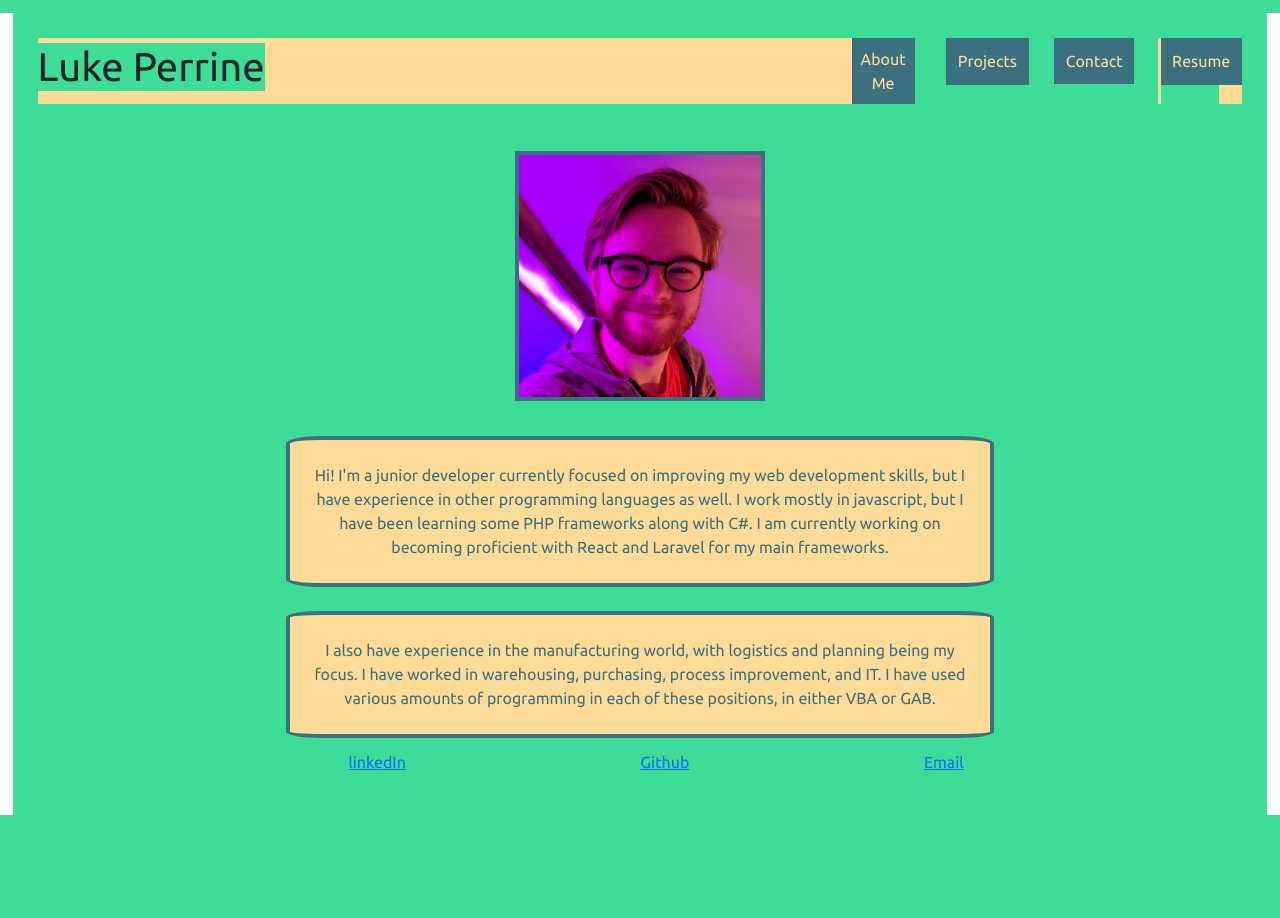
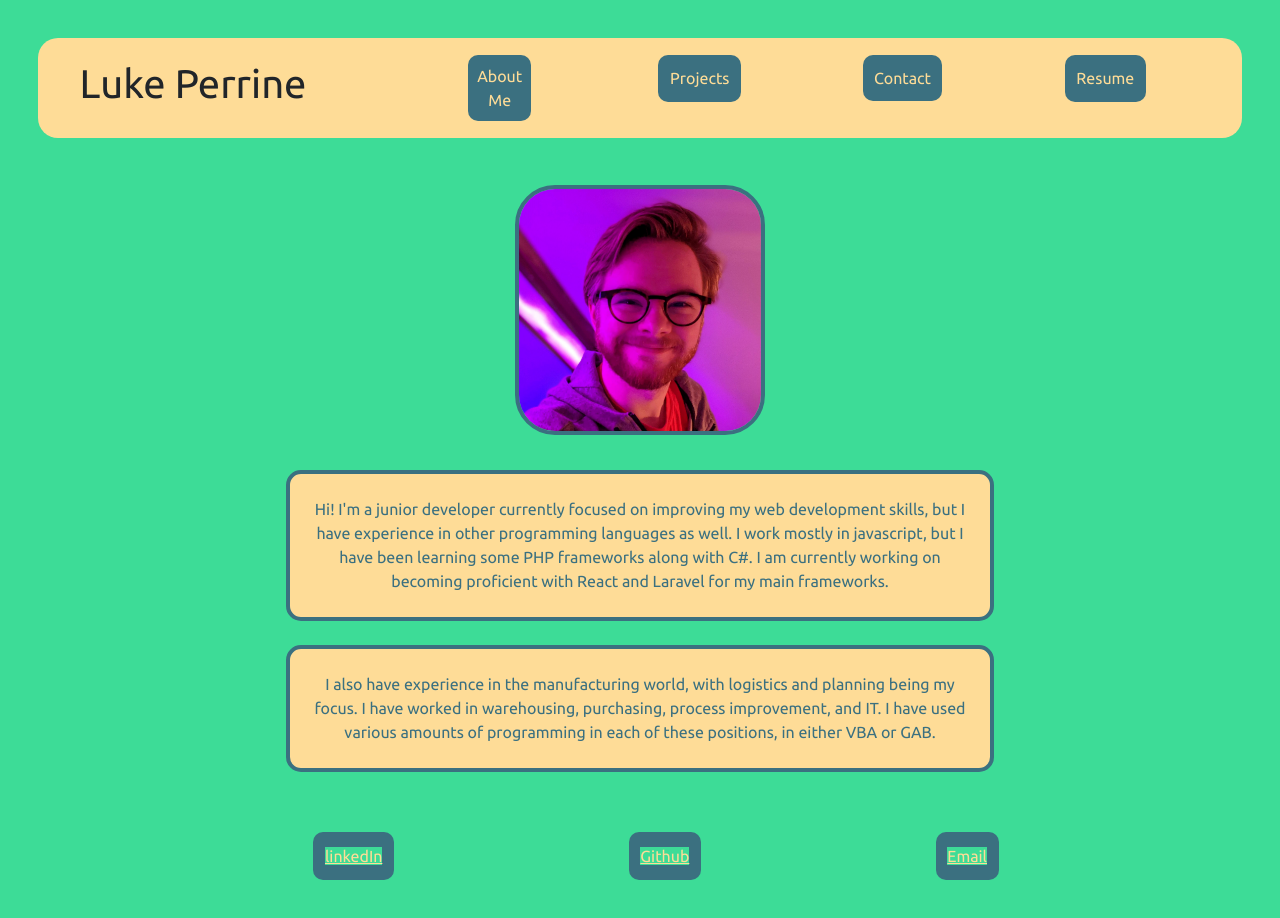
Before and after one commit to Old-Prego/react-portfolio, a React (Create React App) app: page / in a window 1280 px wide. Shown: the top 918 px of the page. Before the commit the page ends 828 px from the top, so only its background shows below. Built offline with nearby package versions, Linux system fonts and the light colour scheme.

Commit message:
Working on styling and trying to get it not ugly. Getting closer but the buttons in the top still need a bit of work!

```diff
--- a/src/App.css
+++ b/src/App.css
@@ -21,21 +21,6 @@
   }
 }
 
-.App-header {
-  background-color: #282c34;
-  min-height: 100vh;
-  display: flex;
-  flex-direction: column;
-  align-items: center;
-  justify-content: center;
-  font-size: calc(10px + 2vmin);
-  color: white;
-}
-
-.App-link {
-  color: #61dafb;
-}
-
 *{
   box-sizing: border-box;
   margin: 0;
@@ -48,13 +33,7 @@ body {
   text-align: center;
   text-decoration: none;
   background-color: var(--main);
+  margin: 0;
+  padding: 0;
+  overflow-x: hidden;
 }
-
-@keyframes App-logo-spin {
-  from {
-    transform: rotate(0deg);
-  }
-  to {
-    transform: rotate(360deg);
-  }
-}
--- a/src/components/allProjects.js
+++ b/src/components/allProjects.js
@@ -5,6 +5,13 @@ const AllProjects = [
         deployLink: 'https://old-prego.github.io/pet-adoption/',
         image: '#',
         description: 'This was a group project meant to help users find pets in their area based on various search criteria.',
+    },
+    {
+        title: 'Coding Quiz',
+        repoLink: 'https://github.com/Old-Prego/code-quiz',
+        deployLink: 'https://old-prego.github.io/code-quiz/',
+        image: '#',
+        description: 'This is a fun little quiz app for testing out your javascript knowledge',
     }
 ];
 
--- a/src/components/main.js
+++ b/src/components/main.js
@@ -2,6 +2,7 @@ import React, { useState } from 'react';
 import { Header } from './header';
 import { Footer } from './footer';
 import { AboutMe } from './aboutme';
+import '../css/main.css';
 
 export function Portfolio() {
 
--- a/src/css/aboutme.css
+++ b/src/css/aboutme.css
@@ -12,7 +12,7 @@ p {
     margin: 0 20% 0 20%;
     padding: 2%;
     border: 4px solid var(--darktext);
-    border-radius:5%;
+    border-radius: 15px;
 }
 
 img {
@@ -23,4 +23,5 @@ img {
     max-width: 250px;
     max-height: 250px;
     border: 4px solid var(--darktext);
+    border-radius: 40px;
 }
--- a/src/css/header.css
+++ b/src/css/header.css
@@ -3,29 +3,61 @@ header {
     flex-direction: row;
     align-items: center;
     justify-content:space-between;
+    width: 100%;
+    height: 100px;
+    background-color: var(--offyellow);
+    border-radius: 20px;
+}
+
+header h1 {
+    width: 30%;
     background-color: var(--offyellow);
 }
 
-nav {
+header nav {
     display: flex;
-    flex-direction: row;
+    flex-flow: row nowrap;
     margin: 0 7% 0 7%;
     justify-content: center;
+    width: 70%;
+    background-color: var(--offyellow);
 }
 
-ul {
+header ul, footer ul {
     display: flex;
     justify-content: center;
+    white-space: nowrap;
 }
 
-li {
+footer ul {
+    margin-top: 4%;
+}
+
+header li {
+    background-color: var(--offyellow);
+    display: inline-block;
+}
+
+header li, footer li {
     margin: 0 10% 0 10%;
     list-style: none;
 }
 
-button {
+header button {
     padding: 20%;
     border:none;
     background-color: var(--darktext);
     color: var(--offyellow);
+    vertical-align: middle;
+    border-radius: 10px;
 }
+
+footer li a{
+    color: var(--offyellow);
+}
+
+footer li {
+    background-color: var(--darktext);
+    padding: 1%;
+    border-radius: 10px;
+}
--- /dev/null
+++ b/src/css/main.css
@@ -0,0 +1,11 @@
+div {
+    display: flex;
+    flex-direction: column;
+    background-color: var(--main);
+    justify-content: center;
+    margin: 1%;
+}
+
+body {
+    background-color: var(--main);
+}
```
